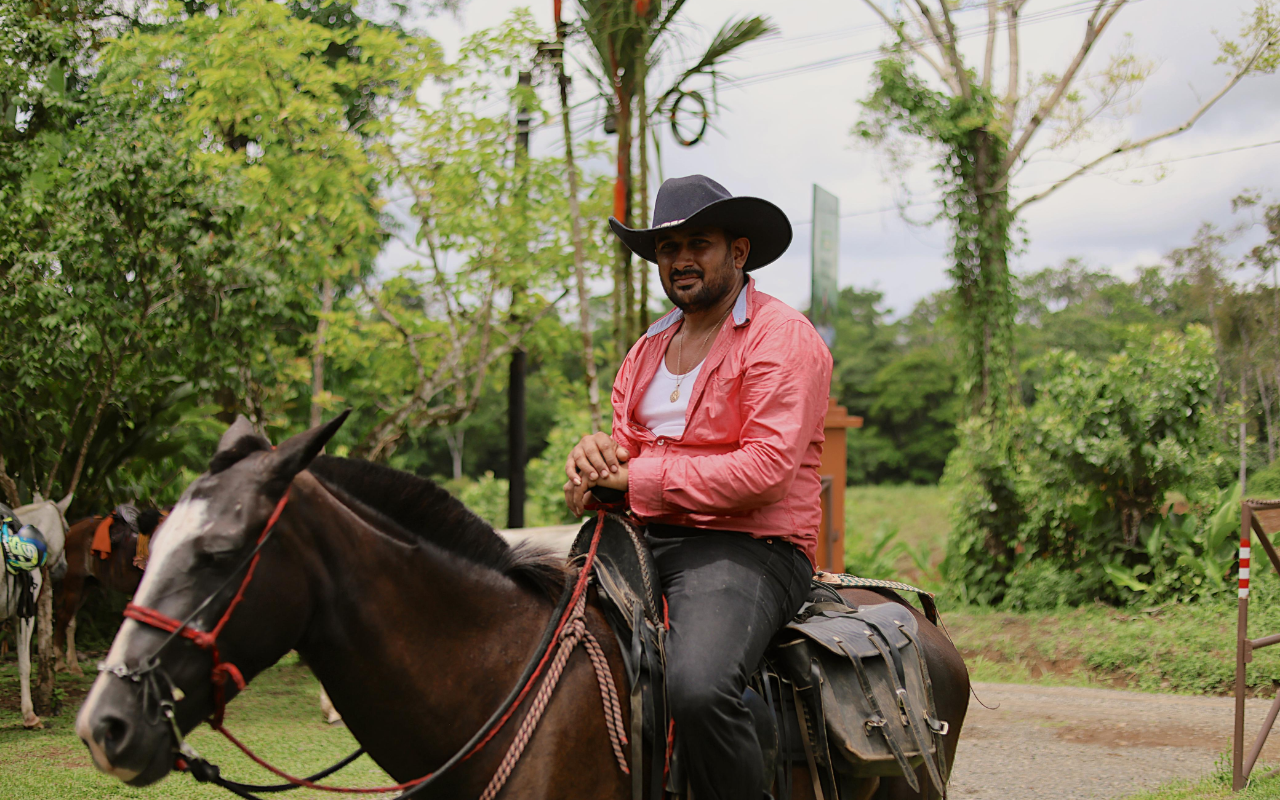
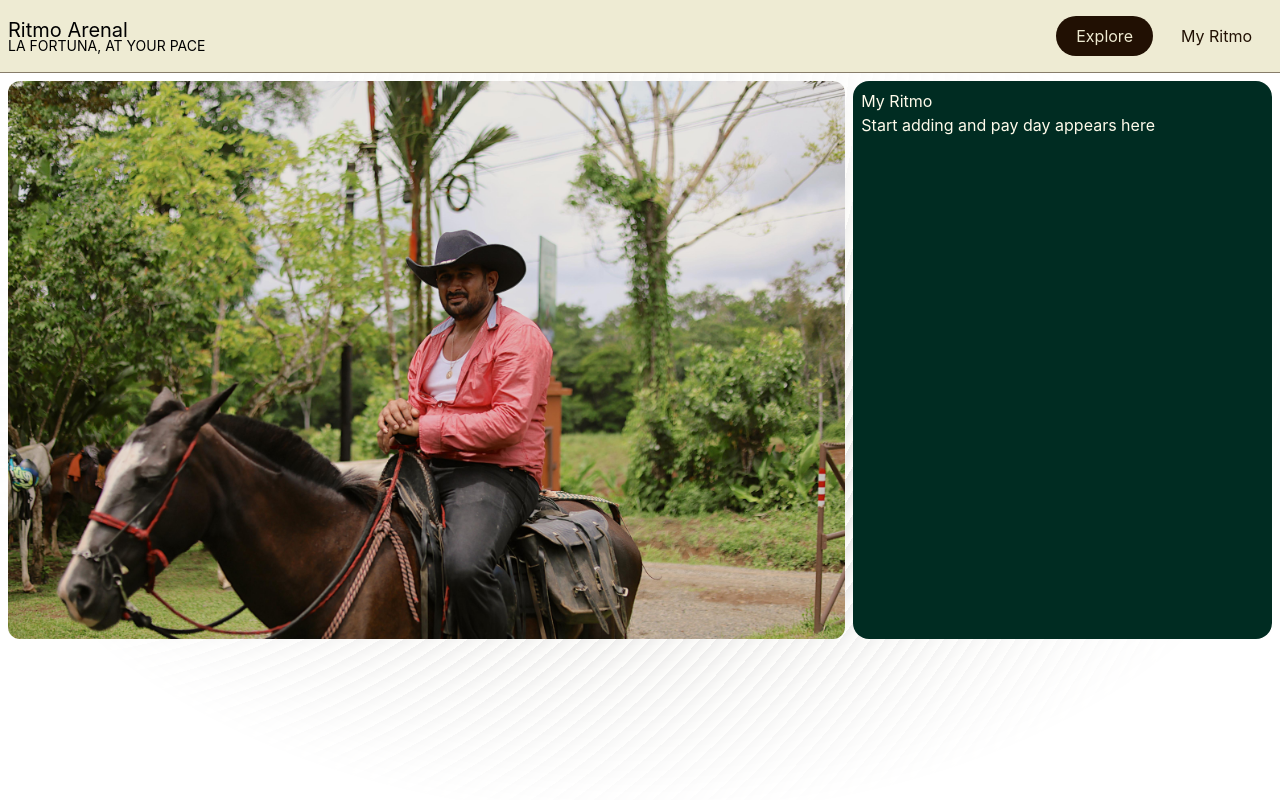
Before and after one commit to jmatamoroskonrad/OwnWayAdventure, a React (Vite) app in the folder web/: page / in a window 1280 px wide. Built offline with nearby package versions, Linux system fonts and the light colour scheme.

Commit message:
feat: navbar and hero skeleton

```diff
--- a/web/src/components/AppContainer/AppContainer.tsx
+++ b/web/src/components/AppContainer/AppContainer.tsx
@@ -7,7 +7,7 @@ export function AppContainer({
   ...rest
 }: AppContainerProps) {
   return (
-    <div {...rest} className={cn("mx-auto", className)}>
+    <div {...rest} className={cn("mx-auto px-2", className)}>
       {children}
     </div>
   );
--- a/web/src/components/AppHeader/AppHeader.tsx
+++ b/web/src/components/AppHeader/AppHeader.tsx
@@ -1,7 +1,18 @@
+import { AppContainer } from "../AppContainer";
+import { Navbar } from "../Navbar";
+
 export function AppHeader() {
-    return(
-        <div>
-
+  return (
+    <header className="sticky top-0 bg-primary-background/95 backdrop-blur-sm w-full z-40 border-b border-primary-foreground/50 mb-2">
+      <AppContainer>
+        <div className="flex w-full h-18 items-center justify-between ">
+          <div className="flex flex-col -space-y-2">
+            <p className="text-xl">Ritmo Arenal</p>
+            <p className="text-sm font-stretch-75%">LA FORTUNA, AT YOUR PACE</p>
+          </div>
+          <Navbar />
         </div>
-    )
+      </AppContainer>
+    </header>
+  );
 }
--- /dev/null
+++ b/web/src/components/Navbar/Navbar.tsx
@@ -0,0 +1,23 @@
+import { NavLink } from "react-router-dom";
+import { cn } from "@/lib/utils";
+
+const navStyles = (isActive: boolean) =>
+  cn(
+    "rounded-full px-5 py-2 transition-colors",
+    isActive
+      ? "bg-primary-foreground text-primary-background"
+      : "text-primary-foreground",
+  );
+
+export function Navbar() {
+  return (
+    <nav className="flex items-center justify-center gap-2">
+      <NavLink to="/" className={({ isActive }) => navStyles(isActive)}>
+        Explore
+      </NavLink>
+      <NavLink to="ritmo" className={({ isActive }) => navStyles(isActive)}>
+        My Ritmo
+      </NavLink>
+    </nav>
+  );
+}
--- /dev/null
+++ b/web/src/components/Navbar/index.ts
@@ -0,0 +1 @@
+export { Navbar } from "./Navbar";
--- a/web/src/components/ResponsiveImage/ResponsiveImage.tsx
+++ b/web/src/components/ResponsiveImage/ResponsiveImage.tsx
@@ -1,11 +1,22 @@
-import { type  ResponsiveImageProps } from "./ResponsiveImage.types"
+import { type ResponsiveImageProps } from "./ResponsiveImage.types";
 
-
-export  function ResponsiveImage({mobileSrc, desktopSrc, alt }: ResponsiveImageProps) {
+export function ResponsiveImage({
+  mobileSrc,
+  desktopSrc,
+  alt,
+}: ResponsiveImageProps) {
   return (
-    <div className="bg-red-600 w-full">
-        <img src={mobileSrc} className="sm:hidden h-dvh w-full" alt={alt}/>
-        <img src={desktopSrc} className="hidden sm:block max-h-screen object-cover w-full xl:object-bottom" alt={alt} />
+    <div className="w-full h-full ">
+      <img
+        src={mobileSrc}
+        className="block h-full w-full  rounded-xl object-cover tablet:hidden "
+        alt={alt}
+      />
+      <img
+        src={desktopSrc}
+        className="hidden w-full h-full  object-cover  tablet:block desktop:object-bottom  rounded-xl "
+        alt={alt}
+      />
     </div>
-  )
+  );
 }
--- /dev/null
+++ b/web/src/components/ui/button.tsx
@@ -0,0 +1,50 @@
+import * as React from "react";
+import { Slot } from "@radix-ui/react-slot";
+import { cva, type VariantProps } from "class-variance-authority";
+
+import { cn } from "@/lib/utils";
+
+const buttonVariants = cva(
+  "inline-flex items-center justify-center rounded-xl txt-sm font-medium ",
+  {
+    variants: {
+      variant: {
+        default: "bg-primary-red text-primary-foreground",
+      },
+      size: {
+        default: "h-10 px-4 py-2",
+        sm: "h-9 rounded-md px-3",
+        lg: "h-11 rounded-md px-8",
+        icon: "h-10 w-10",
+      },
+    },
+    defaultVariants: {
+      variant: "default",
+      size: "default",
+    },
+  },
+);
+
+export interface ButtonProps
+  extends React.ButtonHTMLAttributes<HTMLButtonElement>,
+    VariantProps<typeof buttonVariants> {
+  asChild?: boolean;
+}
+
+
+const Button = React.forwardRef<HTMLButtonElement, ButtonProps>(
+    ({className, variant, size, asChild = false, ...props }, ref) => {
+        const Comp = asChild ? Slot : "Button";
+        return (
+            <Comp
+            className={cn(buttonVariants({variant, size, className}))}
+            ref={ref}
+            {...props}
+            />
+        );
+    },
+);
+
+Button.displayName = "Button";
+
+export {Button, buttonVariants}
--- a/web/src/layouts/AppLayout/AppLayout.tsx
+++ b/web/src/layouts/AppLayout/AppLayout.tsx
@@ -6,7 +6,7 @@ import { ScrollTop } from "@/routes/ScrollTop";
 
 export function AppLayout() {
   return (
-    <div>
+    <div className="wave-background min-h-screen">
       <ScrollTop />
       <AppHeader />
       <main>
--- a/web/src/pages/HeroPage.tsx
+++ b/web/src/pages/HeroPage.tsx
@@ -1,12 +1,22 @@
-import heroImageMobile from './../assets/hero/hero-bg-responsive.jpeg'
-import heroImageDesktop from './../assets/hero/hero-bg.jpeg'
+import heroImageMobile from "./../assets/hero/hero-bg-responsive.jpeg";
+import heroImageDesktop from "./../assets/hero/hero-bg.jpeg";
 
-import { ResponsiveImage } from '../components/ResponsiveImage';
+import { ResponsiveImage } from "../components/ResponsiveImage";
 
-export default function HeroPage () {
-    return(
-        <div className='flex items-center'>
-            <ResponsiveImage mobileSrc={heroImageMobile} desktopSrc={heroImageDesktop} alt=''/>
-        </div>
-    );
+export default function HeroPage() {
+  return (
+    <div className="flex  flex-col gap-2 tablet:grid tablet:grid-cols-[2fr_1fr] ">
+      <div className="h-120 overflow-hidden tablet:h-full">
+        <ResponsiveImage
+          mobileSrc={heroImageMobile}
+          desktopSrc={heroImageDesktop}
+          alt=""
+        />
+      </div>
+      <div className="w-full bg-emerald-950 rounded-2xl p-2 text-amber-50 ">
+        <h2>My Ritmo</h2>
+        <p>Start adding and pay day appears here</p>
+      </div>
+    </div>
+  );
 }
--- /dev/null
+++ b/web/src/pages/RitmoPage.tsx
@@ -0,0 +1,7 @@
+import React from 'react'
+
+export default function RitmoPage() {
+  return (
+    <div>RitmoPage</div>
+  )
+}
--- a/web/src/routes/router.tsx
+++ b/web/src/routes/router.tsx
@@ -1,5 +1,6 @@
-import { Routes, Route} from "react-router-dom";
+import { Routes, Route } from "react-router-dom";
 import { AppLayout } from "@/layouts/AppLayout/AppLayout";
+import RitmoPage from "@/pages/RitmoPage";
 
 import HeroPage from "@/pages/HeroPage";
 
@@ -8,6 +9,7 @@ export function AppRouter() {
     <Routes>
       <Route element={<AppLayout />}>
         <Route path="/" element={<HeroPage />} />
+        <Route path="/ritmo" element={<RitmoPage />} />
       </Route>
     </Routes>
   );
--- a/web/src/styles/index.css
+++ b/web/src/styles/index.css
@@ -1,89 +1,32 @@
 @import "tailwindcss";
 
+@layer utilities {
+    .wave-background {
+        position: relative;
+        isolation: isolate;
+    }
+
+    .wave-background::before {
+        content: "";
+        position: absolute;
+        inset: 0;
+        z-index: -1;
+        background-color: #eeead1;
+        opacity: 0.3;
+        background-image:  repeating-radial-gradient( circle at 0 0, transparent 0, #eeead1 12px ), repeating-linear-gradient( #29221f55, #29221f );
+        mask-image: radial-gradient(ellipse at center, rgba(0, 0, 0, 0.7) 0%, rgba(0, 0, 0, 0) 75%);
+        -webkit-mask-image: radial-gradient(ellipse at center, rgba(0, 0, 0, 0.7) 0%, rgba(0, 0, 0, 0) 75%);
+        mask-size: 100% 100%;
+        -webkit-mask-size: 100% 100%;
+        mask-repeat: no-repeat;
+        -webkit-mask-repeat: no-repeat;
+    }
+}
+
 @theme {
-    --color-pitch-black-50: #f5f3f0;
-    --color-pitch-black-100: #eae7e1;
-    --color-pitch-black-200: #d5cfc3;
-    --color-pitch-black-300: #c0b7a5;
-    --color-pitch-black-400: #ab9f87;
-    --color-pitch-black-500: #968769;
-    --color-pitch-black-600: #786c54;
-    --color-pitch-black-700: #5a513f;
-    --color-pitch-black-800: #3c362a;
-    --color-pitch-black-900: #1e1b15;
-    --color-pitch-black-950: #15130f;
+    --color-primary-background: #eeead1;
+    --color-primary-foreground: #211003;
 
-    --color-dark-khaki-50: #f6f8ec;
-    --color-dark-khaki-100: #edf1da;
-    --color-dark-khaki-200: #dae4b4;
-    --color-dark-khaki-300: #c8d68f;
-    --color-dark-khaki-400: #b6c969;
-    --color-dark-khaki-500: #a3bb44;
-    --color-dark-khaki-600: #839636;
-    --color-dark-khaki-700: #627029;
-    --color-dark-khaki-800: #414b1b;
-    --color-dark-khaki-900: #21250e;
-    --color-dark-khaki-950: #171a09;
-
-    --color-hunter-green-50: #f1f6ee;
-    --color-hunter-green-100: #e2eedd;
-    --color-hunter-green-200: #c6ddbb;
-    --color-hunter-green-300: #a9cc99;
-    --color-hunter-green-400: #8dbb77;
-    --color-hunter-green-500: #70aa55;
-    --color-hunter-green-600: #5a8844;
-    --color-hunter-green-700: #436633;
-    --color-hunter-green-800: #2d4422;
-    --color-hunter-green-900: #162211;
-    --color-hunter-green-950: #10180c;
-
-    --color-deep-walnut-50: #f8f3ec;
-    --color-deep-walnut-100: #f1e7da;
-    --color-deep-walnut-200: #e4cfb4;
-    --color-deep-walnut-300: #d6b78f;
-    --color-deep-walnut-400: #c99f69;
-    --color-deep-walnut-500: #bb8744;
-    --color-deep-walnut-600: #966c36;
-    --color-deep-walnut-700: #705129;
-    --color-deep-walnut-800: #4b361b;
-    --color-deep-walnut-900: #251b0e;
-    --color-deep-walnut-950: #1a1309;
-
-    --color-olive-wood-50: #f5f3f0;
-    --color-olive-wood-100: #eae7e1;
-    --color-olive-wood-200: #d5cfc3;
-    --color-olive-wood-300: #c0b7a5;
-    --color-olive-wood-400: #ab9f87;
-    --color-olive-wood-500: #968669;
-    --color-olive-wood-600: #786c54;
-    --color-olive-wood-700: #5a513f;
-    --color-olive-wood-800: #3c362a;
-    --color-olive-wood-900: #1e1b15;
-    --color-olive-wood-950: #15130f;
-
-    --color-periwinkle-50: #edeff7;
-    --color-periwinkle-100: #dcdfef;
-    --color-periwinkle-200: #b8bfe0;
-    --color-periwinkle-300: #95a0d0;
-    --color-periwinkle-400: #7180c1;
-    --color-periwinkle-500: #4e60b1;
-    --color-periwinkle-600: #3e4d8e;
-    --color-periwinkle-700: #2f3a6a;
-    --color-periwinkle-800: #1f2647;
-    --color-periwinkle-900: #101323;
-    --color-periwinkle-950: #0b0d19;
-
-    --color-grey-olive-50: #f3f3f2;
-    --color-grey-olive-100: #e7e7e4;
-    --color-grey-olive-200: #cececa;
-    --color-grey-olive-300: #b6b6af;
-    --color-grey-olive-400: #9d9d95;
-    --color-grey-olive-500: #85857a;
-    --color-grey-olive-600: #6a6a62;
-    --color-grey-olive-700: #505049;
-    --color-grey-olive-800: #353531;
-    --color-grey-olive-900: #1b1b18;
-    --color-grey-olive-950: #131311;
-
-
+    --breakpoint-tablet: 900px;
+    --breakpoint-desktop: 1440px;
 }
```
